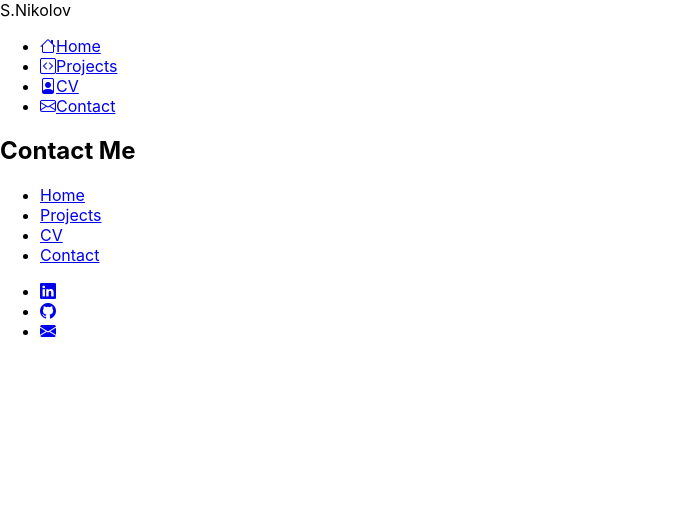
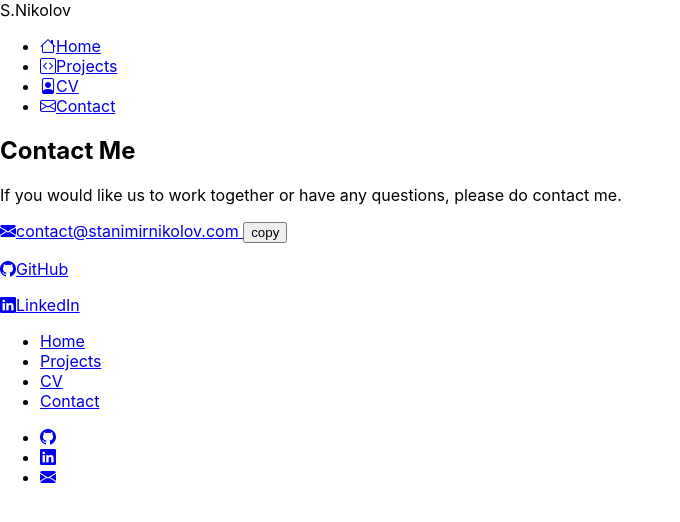
Before and after one commit to stanimir93/portfolio-old-draft, a React (Create React App) app: page /contact in a window 1280 px wide. Shown: the top 522 px of the page, without its empty margins (0-680 px from the left). Built offline with nearby package versions, Linux system fonts and the light colour scheme.

Commit message:
Contact Page
Content added

```diff
--- a/src/components/Footer/Footer.js
+++ b/src/components/Footer/Footer.js
@@ -22,13 +22,13 @@ export default function Footer() {
             </nav>
             <ul>
                 <li>
-                    <a href='https://www.linkedin.com/in/stanimir-nikolov/' target='_blank' title='LinkedIn'>
-                        <i className='bi bi-linkedin'></i>
+                    <a href='https://github.com/stanimir93' target='_blank' title='GitHub'>
+                        <i className='bi bi-github'></i>
                     </a>
                 </li>
                 <li>
-                    <a href='https://github.com/stanimir93' target='_blank' title='GitHub'>
-                        <i className='bi bi-github'></i>
+                    <a href='https://www.linkedin.com/in/stanimir-nikolov/' target='_blank' title='LinkedIn'>
+                        <i className='bi bi-linkedin'></i>
                     </a>
                 </li>
                 <li>
--- a/src/components/pages/Contact/Contact.js
+++ b/src/components/pages/Contact/Contact.js
@@ -5,6 +5,47 @@ export default function Contact() {
     return (
         <main>
             <PageHeading title='Contact Me' />
+            <section>
+                <div>
+                    <p>If you would like us to work together or have any questions, please do contact me.</p>
+                </div>
+                <div>
+                    <p>
+                        <a
+                            href='mailto:contact@stanimirnikolov.com'
+                            target='_blank'
+                            title='Send Email'
+                            rel='noreferrer'
+                        >
+                            <i className='bi bi-envelope-fill'></i>
+                            <span>contact@stanimirnikolov.com </span>
+                        </a>
+
+                        <button onClick={() => navigator.clipboard.writeText('contact@stanimirnikolov.com')}>
+                            copy
+                        </button>
+                    </p>
+                    <p>
+                        <a href='https://github.com/stanimir93' target='_blank' title='Open GitHub' rel='noreferrer'>
+                            <i className='bi bi-github'></i>
+                            <span>GitHub</span>
+                        </a>
+                    </p>
+                    <p>
+                        <span>
+                            <a
+                                href='https://www.linkedin.com/in/stanimir-nikolov/'
+                                target='_blank'
+                                title='Open LinkedIn'
+                                rel='noreferrer'
+                            >
+                                <i className='bi bi-linkedin'></i>
+                                <span>LinkedIn</span>
+                            </a>
+                        </span>
+                    </p>
+                </div>
+            </section>
         </main>
     );
 }
```
